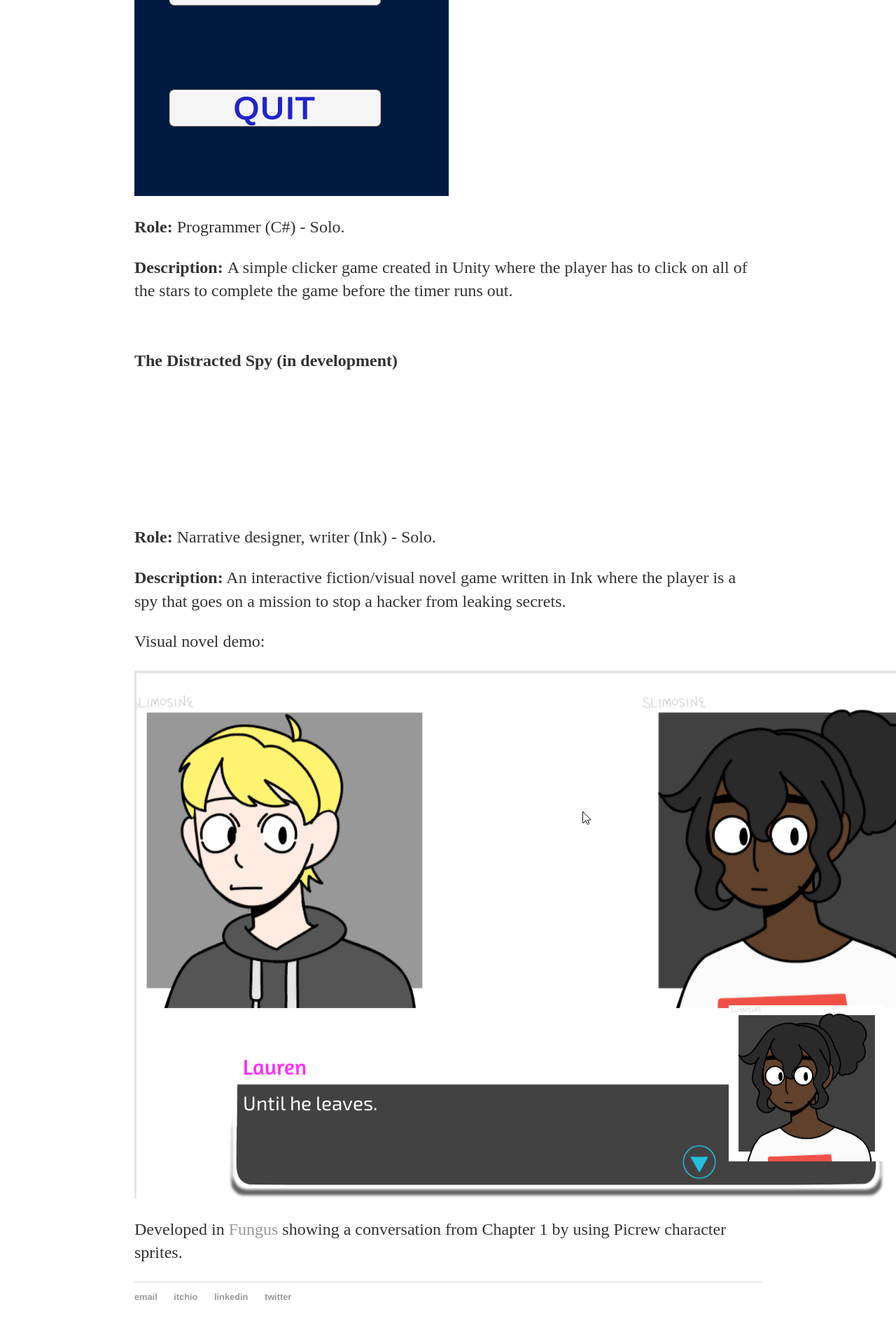
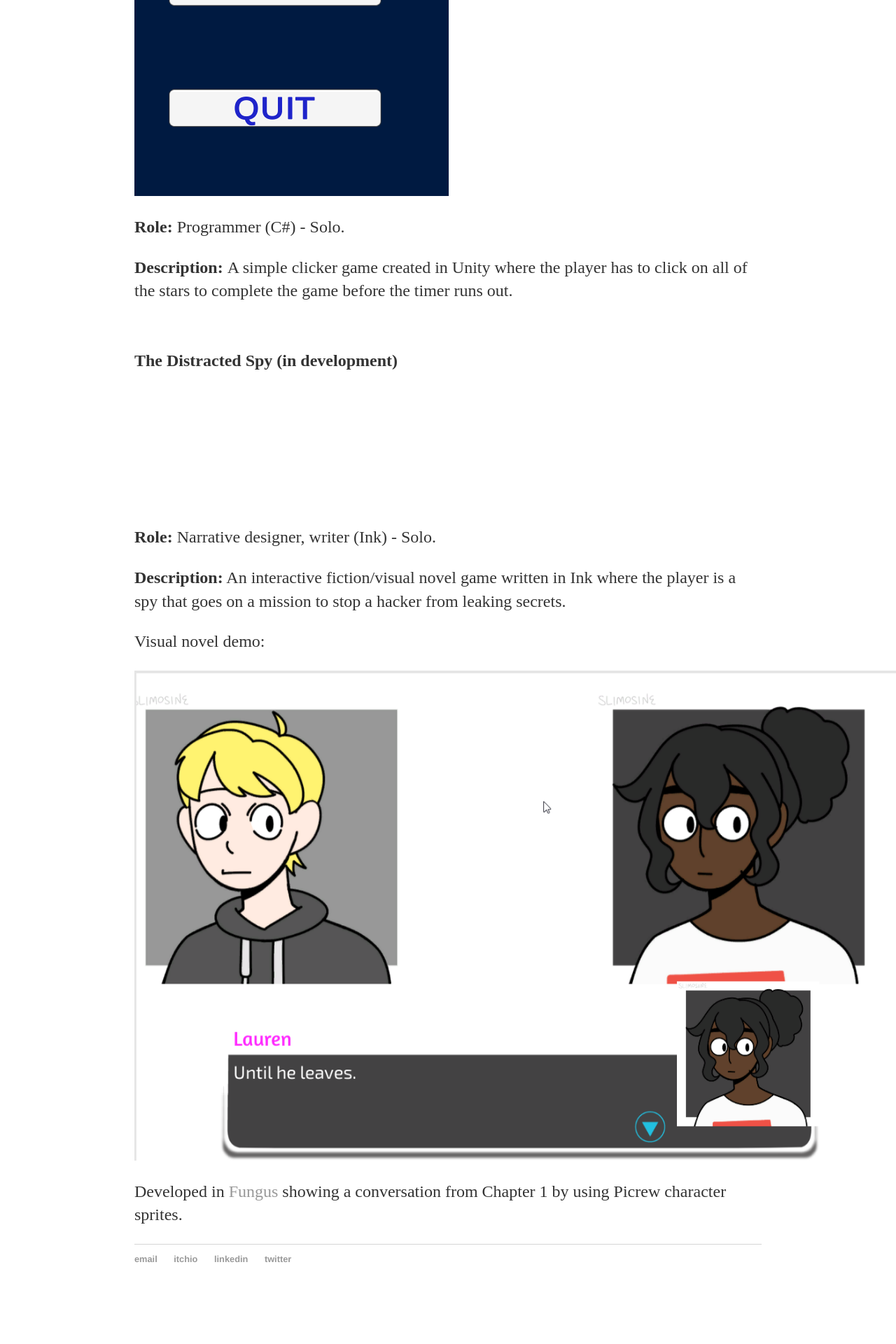
Before and after one commit to toyinariyo/toyinariyo.github.io, a Jekyll site: the page built from Games/index.html, in a window 1280 px wide. Shown: the part 2552-4472 px from the top of the page at 70% size. Built offline with Jekyll 4.4.1, drawn with Linux system fonts in a browser that asks for light colours; after the commit the page ends 4418 px from its top, so only the background shows below that; grey boxes are pictures that could not be loaded.

Commit message:
Add width and height to Fungus screenshot

```diff
--- a/Games/index.html
+++ b/Games/index.html
@@ -43,5 +43,5 @@ title: Games
 <p><b>Role:</b> Narrative designer, writer (Ink) - Solo.</p>
 <p><b>Description:</b> An interactive fiction/visual novel game written in Ink where the player is a spy that goes on a mission to stop a hacker from leaking secrets.</p>
 <p>Visual novel demo:</p>
-<a href="https://toyinariyo.itch.io/the-distracted-spy-fungus-demo"><img src="https://raw.githubusercontent.com/toyinariyo/toyinariyo.github.io/main/assets/Distracted Spy Fungus Screenshot 1.png"></a>
+<a href="https://toyinariyo.itch.io/the-distracted-spy-fungus-demo"><img src="https://raw.githubusercontent.com/toyinariyo/toyinariyo.github.io/main/assets/Distracted Spy Fungus Screenshot 1.png" width="1100" height="700"></a>
 <p>Developed in <a href="https://fungusgames.com/">Fungus</a> showing a conversation from Chapter 1 by using Picrew character sprites.</p>
```
